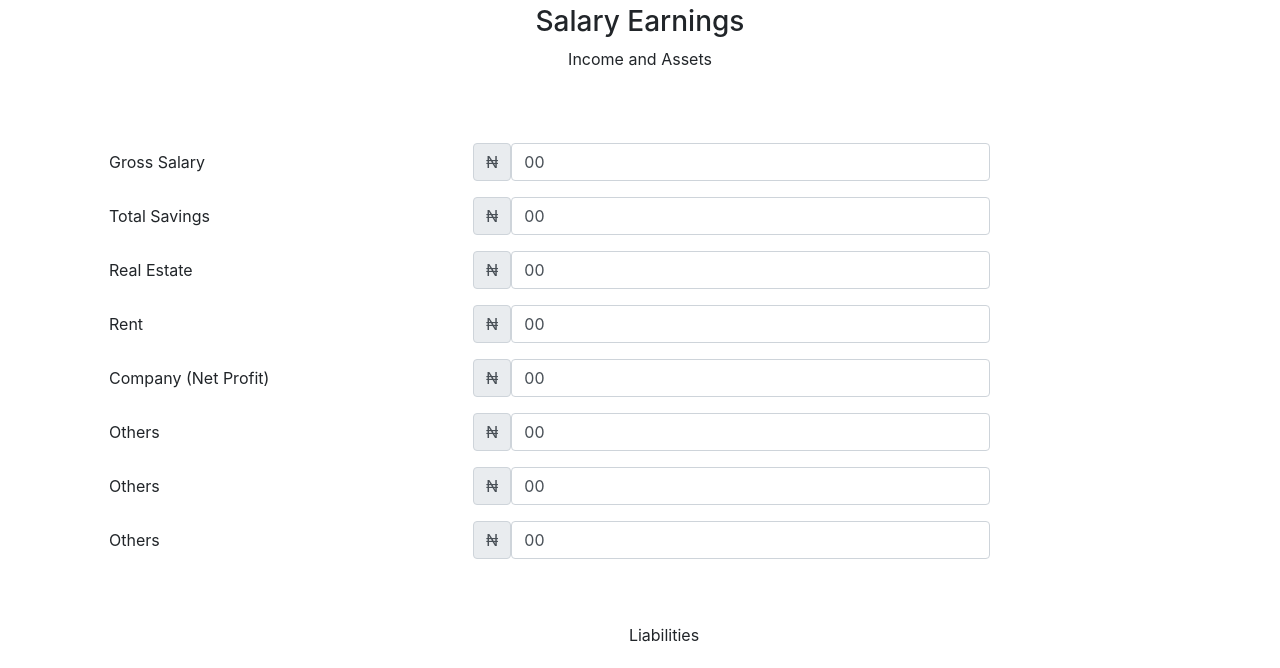
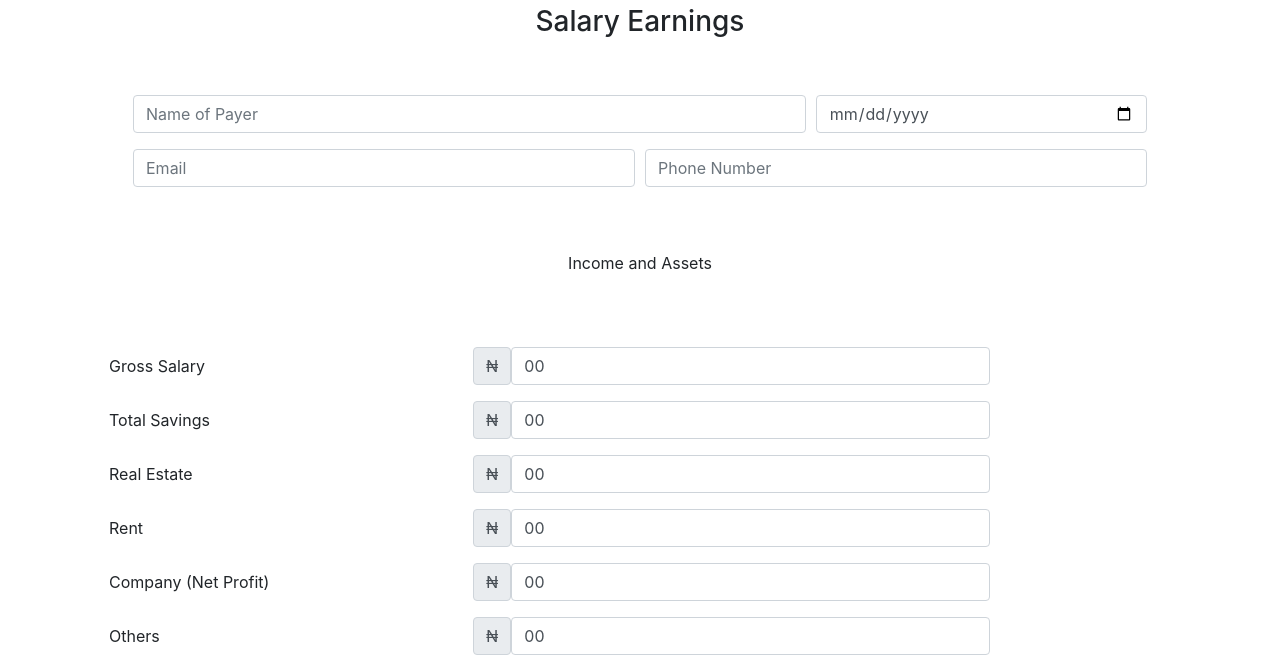
Before and after one commit to oshooo/Dfb-Riders, a plain HTML site: page salary.html in a window 1280 px wide. Shown: the part 99-767 px from the top of the page. Drawn offline with nearby package versions, Linux system fonts and the light colour scheme.

Commit message:
added personal Info to Salary Page

```diff
--- a/salary.html
+++ b/salary.html
@@ -14,6 +14,26 @@
     <div class="container mt-5 align-items-center">
     <h1 class="text-center">Zakat Evaluator</h1>
     <h3 class="text-center">Salary Earnings</h3>
+    <form>
+      <div class="container p-5">
+              <div class="form-row">
+              <div class="form-group col-sm-8">
+                <input type="text" placeholder="Name of Payer" class="name form-control" value>
+              </div>
+              <div class="form-group col-sm-4">
+                <input type="date"  class="form-control date" placeholder="Selected date" id="date">
+              </div>
+            </div>
+            <div class="form-row">
+              <div class="form-group col-md-6">
+                <input type="email" placeholder="Email" class="email form-control" id="inputEmail4">
+              </div>
+              <div class="form-group col-md-6">
+                <input type="tel" placeholder="Phone Number" class="form-control" id="inputPassword4">
+              </div>
+            </div>
+      </div>
+  </form>
 
     <form>
           <label class="mb-5 container text-center" for="form_group">Income and Assets</label>
```
